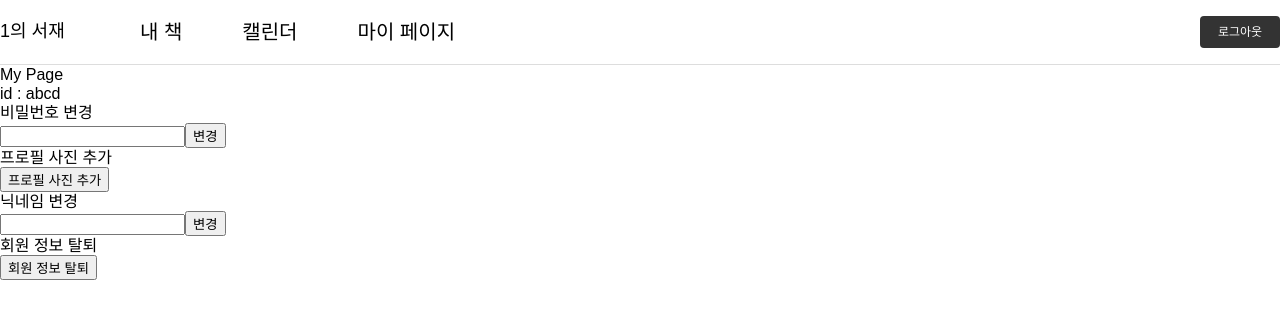
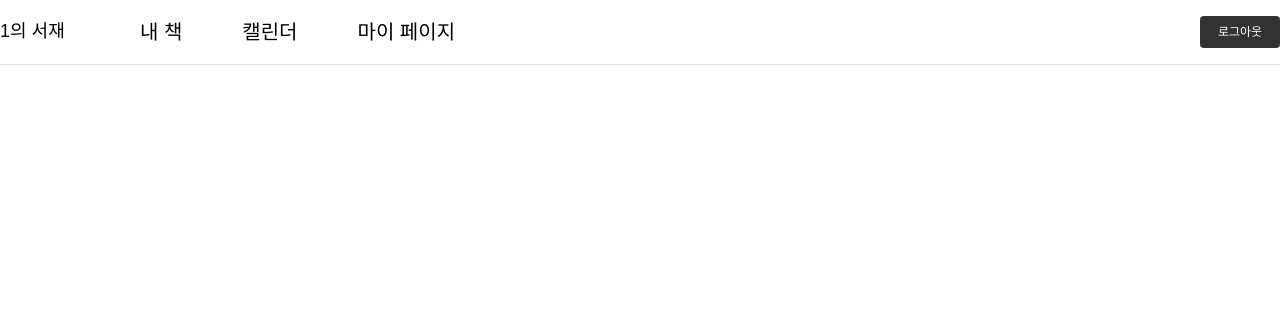
Before and after one commit to I-on-I/OO-s-Library-Client, a React (Create React App) app: page /1/library/mypage in a window 1280 px wide. Shown: the top 318 px of the page. Built offline with nearby package versions, Linux system fonts and the light colour scheme; grey boxes are pictures that could not be loaded.

Commit message:
Feat : data login 정보 fetching

```diff
--- a/package.json
+++ b/package.json
@@ -28,7 +28,7 @@
     "typescript": "^4.9.5",
     "web-vitals": "^2.1.4"
   },
-  "proxy": "http://192.168.0.4:8080",
+  "proxy": "http://192.168.0.80:8080",
   "scripts": {
     "start": "react-scripts start",
     "build": "react-scripts build",
--- a/src/routes/Login.tsx
+++ b/src/routes/Login.tsx
@@ -4,7 +4,8 @@ import { Link } from "react-router-dom";
 import { ChangeEvent, useEffect, useState } from "react";
 
 import axios from "axios";
-import { error } from "console";
+
+// "proxy": "http://192.168.0.4:8080", 효진씨 북 데이터
 const LoginSection = styled.div`
   display: flex;
   min-height: 100vh;
@@ -96,19 +97,23 @@ function Login() {
     setPassword(e.target.value);
   };
   const handleLogin = () => {
-    // axios
-    //   .post("/test/5", {
-    //     id: username,
-    //     password: password,
-    //   })
-    //   .then((res) => {
-    //     console.log(res);
-    //     if (res.data) alert("존재합니다");
-    //     else alert("비밀번호 또는 아이디가 틀렸습니다.");
-    //   });
+    let formData = new FormData();
+    formData.append("username", username);
+    formData.append("password", password);
 
-    console.log("Username:", username);
-    console.log("Password:", password);
+    axios
+      .post("/login", formData)
+      .then((response) => {
+        console.log(response);
+        console.log("서버 fetch 성공");
+
+        if (response.data) {
+          alert("로그인 성공!!");
+        }
+      })
+      .catch(function (error) {
+        alert("fail!!");
+      });
   };
 
   const socials = [
--- a/src/routes/MyPage.tsx
+++ b/src/routes/MyPage.tsx
@@ -1,87 +1,45 @@
 import React, { useState } from "react";
+import { useParams } from "react-router-dom";
+import styled from "styled-components";
 
-const MyPage: React.FC = () => {
-  const [newPassword, setNewPassword] = useState("");
-  const [newNickname, setNewNickname] = useState("");
-  const [showProfilePictureInput, setShowProfilePictureInput] = useState(false);
-  const [profilePicture, setProfilePicture] = useState<File | null>(null);
+const MyPageSection = styled.div`
+  box-sizing: border-box;
+  margin: 0;
+  padding: 0;
+  border: 0;
+  font-size: 14px;
+  height: 100%;
+  display: flex;
+  min-width: 320px;
+`;
 
-  // 비밀번호 변경 함수
-  const handleChangePassword = () => {
-    // 비밀번호 변경 로직 작성
-    console.log("비밀번호 변경:", newPassword);
-  };
+const PictureBox = styled.div`
+  margin-bottom: 16px;
+`;
 
-  // 닉네임 변경 함수
-  const handleChangeNickname = () => {
-    // 닉네임 변경 로직 작성
-    console.log("닉네임 변경:", newNickname);
-  };
+const Inner = styled.div`
+  position: relative;
+  width: 80px;
+  height: 80px;
+  margin: 0 auto;
+`;
 
-  // 회원 정보 탈퇴 함수
-  const handleDeleteAccount = () => {
-    // 회원 정보 탈퇴 로직 작성
-    console.log("회원 정보 탈퇴");
-  };
+const ImageBox = styled.div`
+  background-image: url("https://d2j6uvfek9vas1.cloudfront.net/profile/6152765c5ed21.png");
+`;
 
-  // 프로필 사진 추가 함수
-  const handleProfilePictureChange = (
-    e: React.ChangeEvent<HTMLInputElement>
-  ) => {
-    const file = e.target.files && e.target.files[0];
-    if (file) {
-      setProfilePicture(file);
-    }
-  };
-
+function MyPage() {
+  const { id } = useParams();
   return (
-    <div>
-      <h1>My Page</h1>
-      <div>
-        <span>id : </span>
-        <span>abcd</span>
-      </div>
-
-      <div>
-        <h3>비밀번호 변경</h3>
-        <input
-          type="password"
-          value={newPassword}
-          onChange={(e) => setNewPassword(e.target.value)}
-        />
-        <button onClick={handleChangePassword}>변경</button>
-      </div>
-      <div>
-        <h3>프로필 사진 추가</h3>
-        <button onClick={() => setShowProfilePictureInput(true)}>
-          프로필 사진 추가
-        </button>
-        {showProfilePictureInput && (
-          <input
-            type="file"
-            accept="image/*"
-            onChange={handleProfilePictureChange}
-          />
-        )}
-        {profilePicture && (
-          <img src={URL.createObjectURL(profilePicture)} alt="프로필 사진" />
-        )}
-      </div>
-      <div>
-        <h3>닉네임 변경</h3>
-        <input
-          type="text"
-          value={newNickname}
-          onChange={(e) => setNewNickname(e.target.value)}
-        />
-        <button onClick={handleChangeNickname}>변경</button>
-      </div>
-      <div>
-        <h3>회원 정보 탈퇴</h3>
-        <button onClick={handleDeleteAccount}>회원 정보 탈퇴</button>
-      </div>
-    </div>
+    <MyPageSection>
+      <PictureBox>
+        <PictureBox>
+          <Inner>
+            <ImageBox></ImageBox>
+          </Inner>
+        </PictureBox>
+      </PictureBox>
+    </MyPageSection>
   );
-};
-
+}
 export default MyPage;
```
